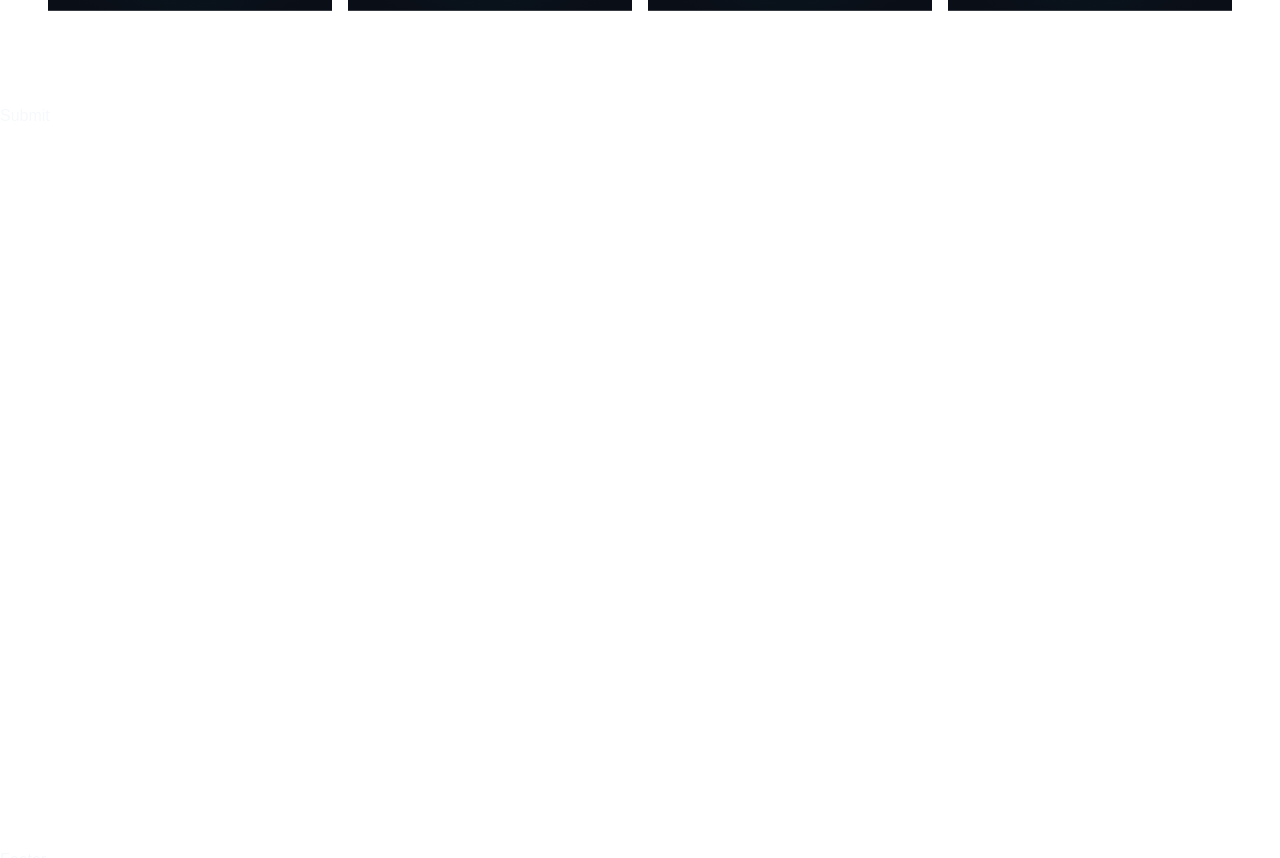
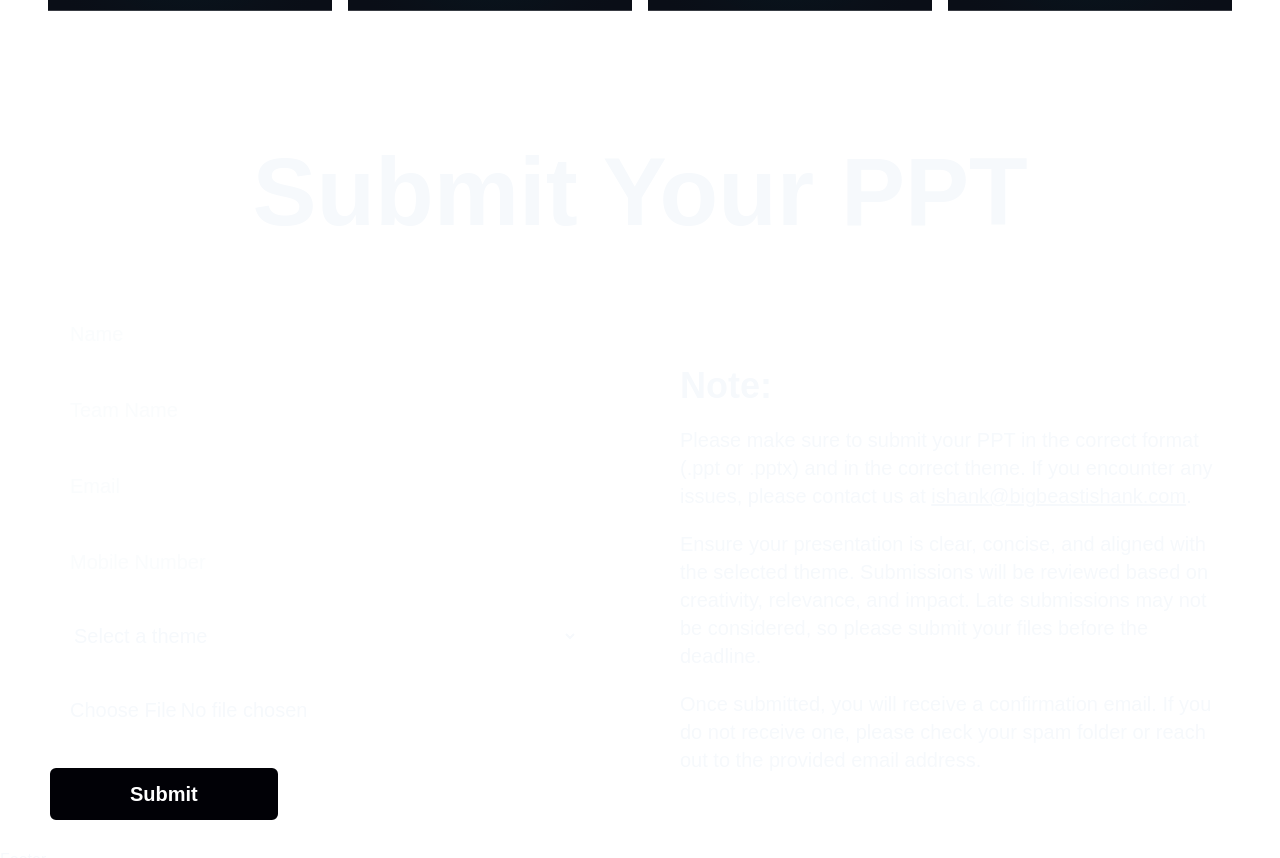
Before and after one commit to BIGBEASTISHANK/HackathonPPTSubWeb, a Next.js app: page / in a window 1280 px wide. Shown: the part 2184-3042 px from the top of the page. Built offline with nearby package versions, Linux system fonts and the light colour scheme; a web font is replaced by a local one.

Commit message:
Added submit section

```diff
--- a/src/components/Submit.tsx
+++ b/src/components/Submit.tsx
@@ -4,8 +4,145 @@ type Props = {};
 
 export default function Submit({}: Props) {
   return (
-    <div className="h-[93vh] scroll-mt-20" id="submit">
-      Submit
+    <div className="h-[93vh] scroll-mt-20 flex flex-col" id="submit">
+      {/* Title */}
+      <h1 className="font-bold text-8xl mx-auto mt-10 mb-10 text-center lg:text-8xl md:text-7xl sm:text-6xl xs:text-5xl">
+        Submit Your PPT
+      </h1>
+
+      {/* Content container */}
+      <div className="grid grid-cols-2 gap-20 w-[95%] mx-auto px-4 my-auto">
+        {/* Form */}
+        <div className="w-full max-w-[60rem]">
+          <form className="flex flex-col gap-5">
+            {/* Name */}
+            <div className="flex gap-2 border-2 border-white rounded-lg px-5 text-xl">
+              <input
+                type="text"
+                id="name"
+                className="outline-none w-full my-3"
+                placeholder="Name"
+                required
+              />
+            </div>
+
+            {/* Team Name */}
+            <div className="flex gap-2 border-2 border-white rounded-lg px-5 text-xl">
+              <input
+                type="text"
+                id="teamName"
+                className="outline-none w-full my-3"
+                placeholder="Team Name"
+                required
+              />
+            </div>
+
+            {/* Email */}
+            <div className="flex gap-2 border-2 border-white rounded-lg px-5 text-xl">
+              <input
+                type="email"
+                id="email"
+                className="outline-none w-full my-3"
+                placeholder="Email"
+                required
+              />
+            </div>
+
+            {/* Mobile Number */}
+            <div className="flex gap-2 border-2 border-white rounded-lg px-5 text-xl">
+              <input
+                type="number"
+                id="mobileNumber"
+                className="outline-none w-full my-3 no-spinner"
+                placeholder="Mobile Number"
+                required
+              />
+            </div>
+
+            {/* Themes */}
+            <div className="flex gap-2 border-2 border-white rounded-lg px-5 text-xl">
+              <select id="themes" className="outline-none w-full my-3" required>
+                <option defaultValue="" disabled selected hidden>
+                  Select a theme
+                </option>
+                <option
+                  className="bg-[#5BADDB] text-black"
+                  value="Sustainable Cities"
+                >
+                  Sustainable Cities
+                </option>
+                <option
+                  className="bg-[#5BADDB] text-black"
+                  value="AI for Social Good"
+                >
+                  AI for Social Good
+                </option>
+                <option
+                  className="bg-[#5BADDB] text-black"
+                  value="FinTech & Blockchain"
+                >
+                  FinTech & Blockchain
+                </option>
+                <option
+                  className="bg-[#5BADDB] text-black"
+                  value="Open Innovations"
+                >
+                  Open Innovations
+                </option>
+              </select>
+            </div>
+
+            {/* Attach your PPT file */}
+            <div className="flex gap-2 border-2 border-white rounded-lg px-5 text-xl">
+              <input
+                type="file"
+                id="pptFile"
+                className="outline-none w-full my-3"
+                accept=".ppt,.pptx"
+                required
+              />
+            </div>
+
+            {/* Submit button */}
+            <button
+              type="submit"
+              className="bg-[#010106] border-2 border-white text-white px-20 py-3 rounded-lg mt-2 font-bold text-xl w-auto self-start cursor-pointer"
+            >
+              Submit
+            </button>
+          </form>
+        </div>
+
+        {/* Notice */}
+        <div className="mt-15">
+          {/* Note */}
+          <h2 className="text-4xl font-bold">Note:</h2>
+
+          {/* Paragraph */}
+          <p className="text-xl mt-5">
+            Please make sure to submit your PPT in the correct format (.ppt or
+            .pptx) and in the correct theme. If you encounter any issues, please
+            contact us at{" "}
+            <a href="mailto:ishank@bigbeastishank.com" className="underline">
+              ishank@bigbeastishank.com
+            </a>
+            .
+          </p>
+
+          <p className="text-xl mt-5">
+            Ensure your presentation is clear, concise, and aligned with the
+            selected theme. Submissions will be reviewed based on creativity,
+            relevance, and impact. Late submissions may not be considered, so
+            please submit your files before the deadline.
+          </p>
+
+          <p className="text-xl mt-5">
+            Once submitted, you will receive a confirmation email. If you do not
+            receive one, please check your spam folder or reach out to the
+            provided email address.
+          </p>
+        </div>
+      </div>
     </div>
   );
 }
--- a/src/components/Themes.tsx
+++ b/src/components/Themes.tsx
@@ -12,7 +12,7 @@ export default function Themes({}: Props) {
       <h1 className="font-bold text-8xl">Themes</h1>
 
       {/* Cards Grid */}
-      <div className="grid grid-cols-4 gap-4 w-[95%] px-4 mt-16">
+      <div className="grid grid-cols-4 gap-4 w-[95%] px-4 mt-16 select-none">
         <div className="hover:scale-[1.1] transition-all duration-300 relative h-[30rem] flex items-center justify-center">
           <div className="absolute inset-0 bg-[url('/img/card.svg')] bg-center bg-no-repeat bg-contain z-0"></div>
           <h2 className="text-3xl font-bold z-10 text-center text-white drop-shadow-lg">
--- a/src/styles/globals.css
+++ b/src/styles/globals.css
@@ -1 +1,11 @@
 @import "tailwindcss";
+
+input.no-spinner::-webkit-outer-spin-button,
+input.no-spinner::-webkit-inner-spin-button {
+    -webkit-appearance: none;
+    margin: 0;
+}
+
+input.no-spinner {
+    -moz-appearance: textfield;
+}
```
